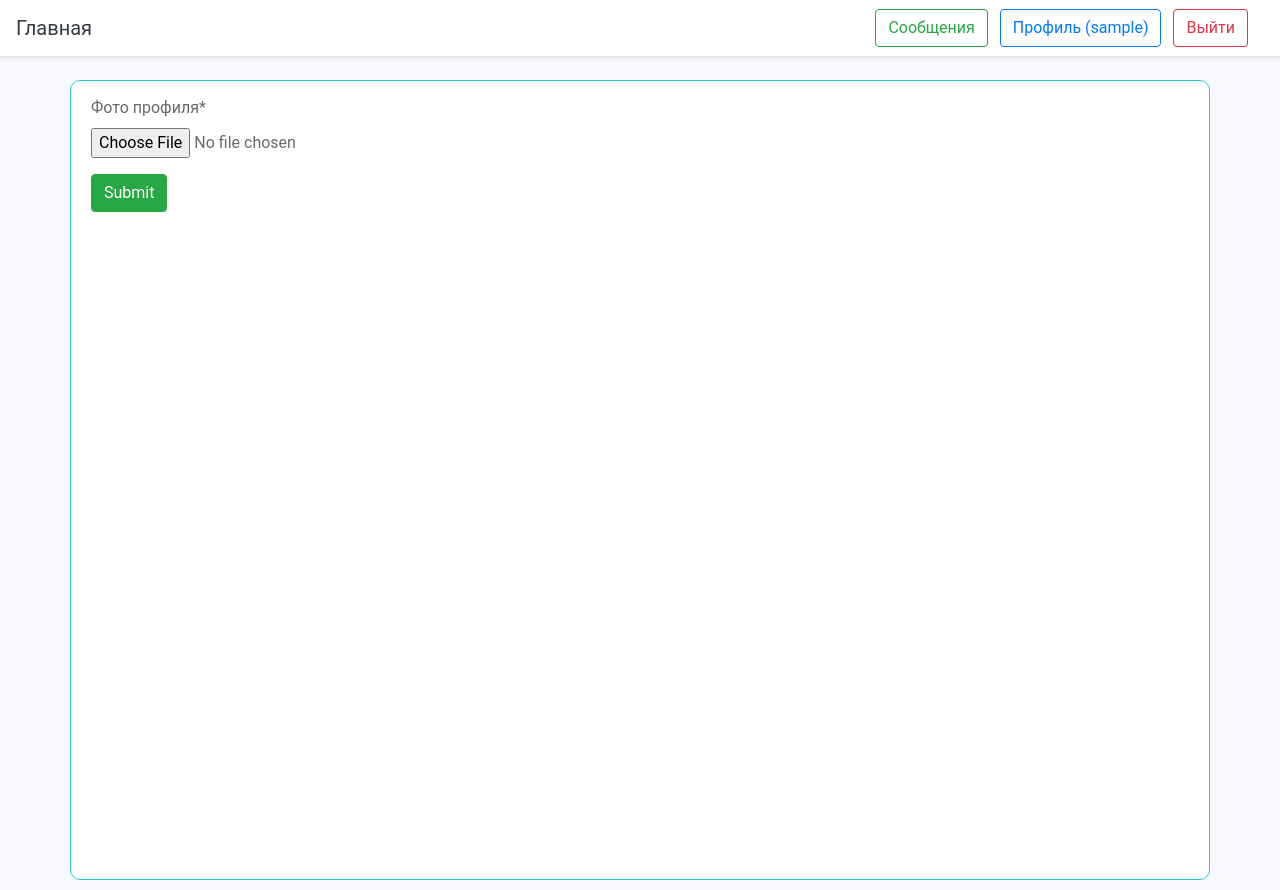
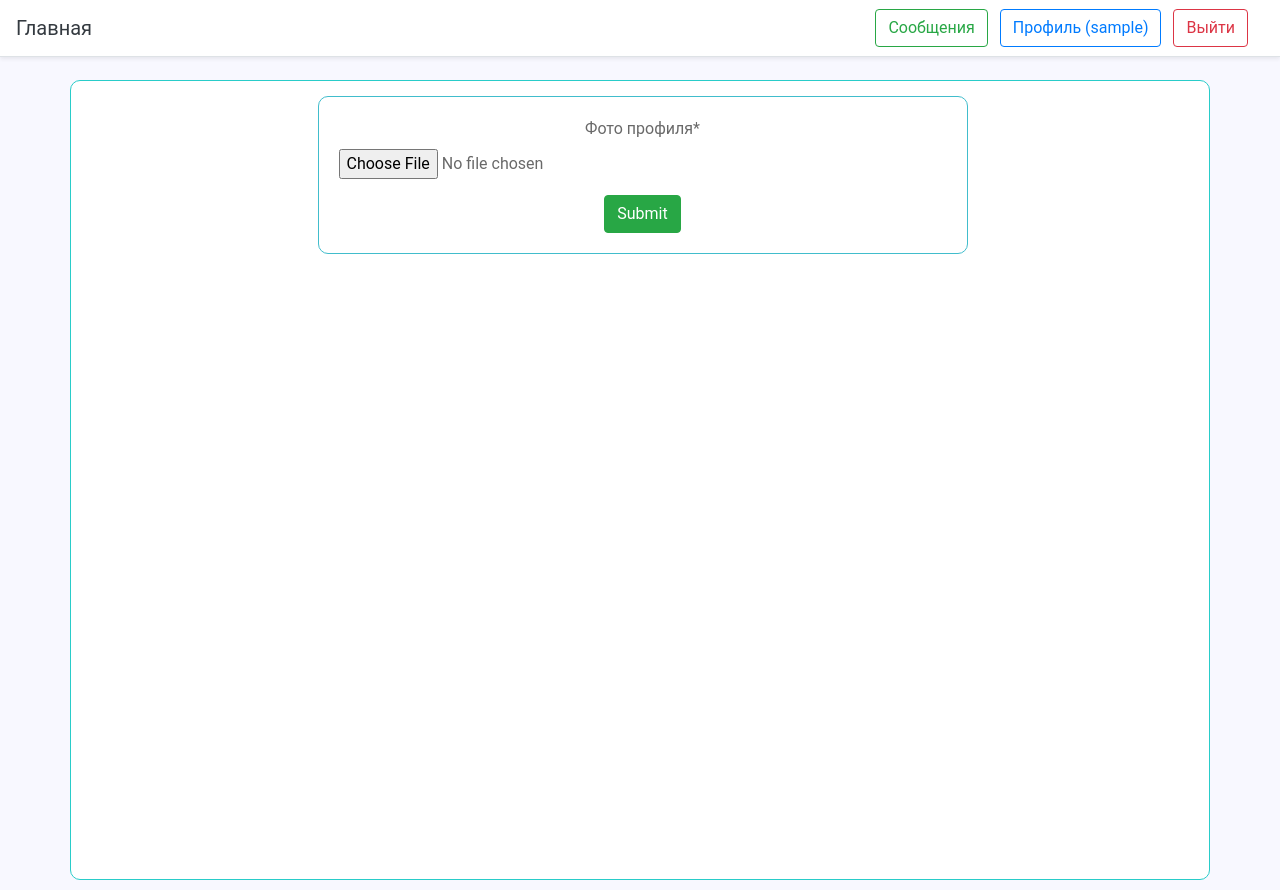
Before and after one commit to ydooG/movies-django-website, a Django app: page /load_photo/ in a window 1280 px wide. Run offline with Django 3.2, Linux system fonts and the light colour scheme; the visitor is signed in with stand-in values (Sample User, id 1); some libraries are stand-ins or nearby versions.

Commit message:
template fixes

```diff
--- a/accounts/static/css/main.css
+++ b/accounts/static/css/main.css
@@ -52,10 +52,13 @@ body {
 }
 
 .movie-create-form {
+    border: 1px solid #41bdcc;
+    border-radius: 10px;
     margin-left: auto;
     margin-right: auto;
+    padding: 20px;
     text-align: center;
-    width: 600px;
+    width: 650px;
 }
 
 .post {
--- a/accounts/templates/accounts/header.html
+++ b/accounts/templates/accounts/header.html
@@ -4,8 +4,8 @@
         <nav class="my-2 my-md-0 mr-md-3">
             {% if user.is_authenticated %}
                 <a href="{% url 'chat:chat_list' %}" class="btn btn-outline-success mr-2">Сообщения</a>
-                <a href="{% url 'accounts:profile' user.username%}" class="btn btn-outline-primary mr-2">Профиль
-                    ({{ user.username }})</a>
+                <a href="{% url 'accounts:profile' request.user.username%}" class="btn btn-outline-primary mr-2">Профиль
+                    ({{ request.user.username }})</a>
                 <a href="{% url 'accounts:logout' %}" class="btn btn-outline-danger">Выйти</a>
             {% else %}
                 <a href="{% url 'accounts:login' %}" class="btn btn-outline-primary mr-2">Вход</a>
--- a/accounts/templates/accounts/photo_load.html
+++ b/accounts/templates/accounts/photo_load.html
@@ -5,9 +5,11 @@
 {% block title %}Load Photo{% endblock %}
 
 {% block content %}
-    <form enctype="multipart/form-data" method="post">
-        {% csrf_token %}
-        {{ form|crispy }}
-        <button type="submit" class="btn btn-success">Submit</button>
-    </form>
+    <div class="movie-create-form">
+        <form enctype="multipart/form-data" method="post">
+            {% csrf_token %}
+            {{ form|crispy }}
+            <button type="submit" class="btn btn-success">Submit</button>
+        </form>
+    </div>
 {% endblock %}
--- a/accounts/templates/accounts/register.html
+++ b/accounts/templates/accounts/register.html
@@ -3,6 +3,7 @@
 {% block title %}Регистрация{% endblock %}
 
 {% block content %}
+    <div class="movie-create-form">
         <div class="row">
             <div class="col">
                 <form method="post">
@@ -18,4 +19,5 @@
                 <p>Уже есть аккаунт? <a href="{% url 'accounts:login' %}">Вход</a></p>
             </div>
         </div>
+    </div>
 {% endblock %}
--- a/accounts/views.py
+++ b/accounts/views.py
@@ -49,7 +49,8 @@ class ProfileDetailView(LoginRequiredMixin, DetailView):
 
     def get_context_data(self, **kwargs):
         context = super().get_context_data(**kwargs)
-        context['photo'] = self.request.user.profile_photo
+        context['photo'] = kwargs['object'].profile_photo
+        context['profile_user'] = get_object_or_404(CustomUser, username=self.kwargs['username'])
         return context
 
 
--- a/chat/templates/chat/chat.html
+++ b/chat/templates/chat/chat.html
@@ -42,7 +42,7 @@
                            placeholder="Написать сообщение"/>
                 </div>
                 <div class="col">
-                    <input id="chat-message-submit" class="btn btn-outline-dark" type="button" value="Отправить"/>
+                    <input id="chat-message-submit" class="btn btn-outline-dark" type="button" value="Send"/>
                 </div>
             </div>
 
```
Also changed, not shown: accounts/templates/accounts/login.html (+7 -5 lines), accounts/templates/accounts/profile.html (+7 -5 lines). Lines whose indentation alone changed are shown as unchanged.
